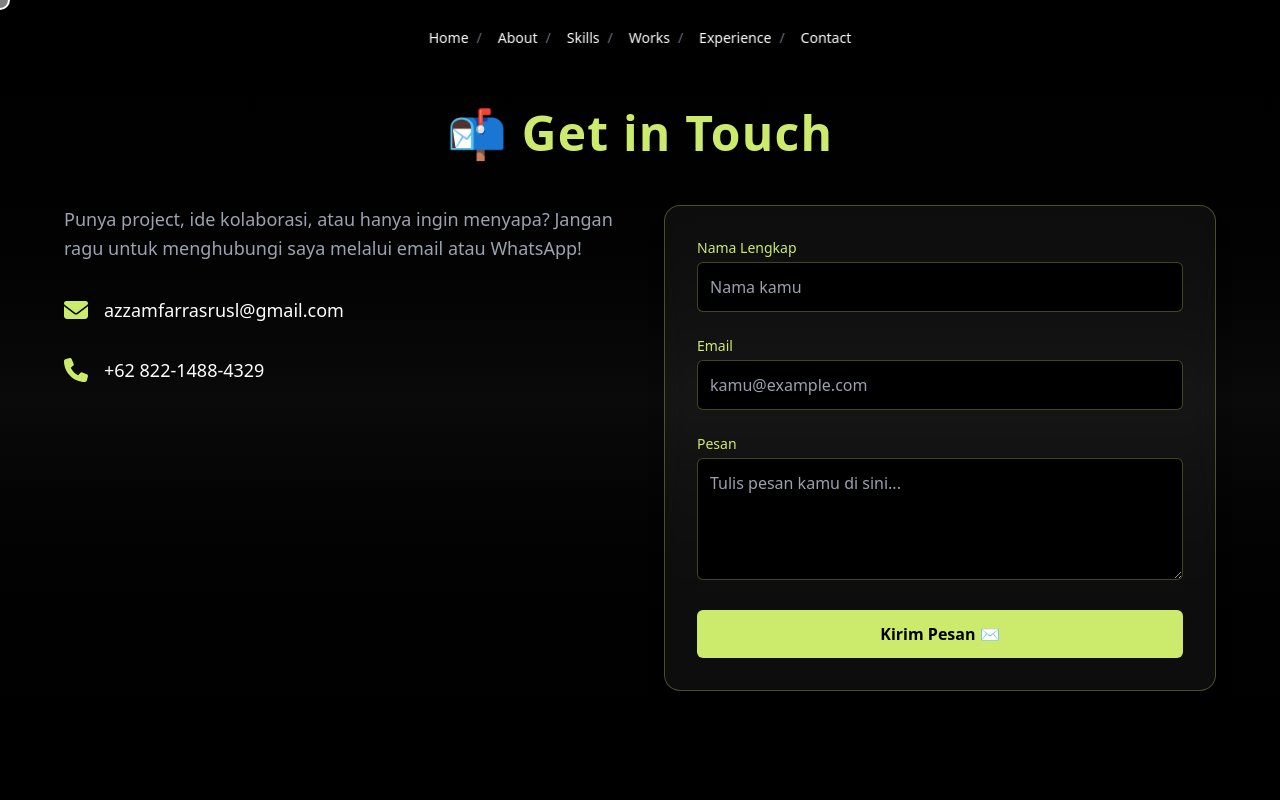
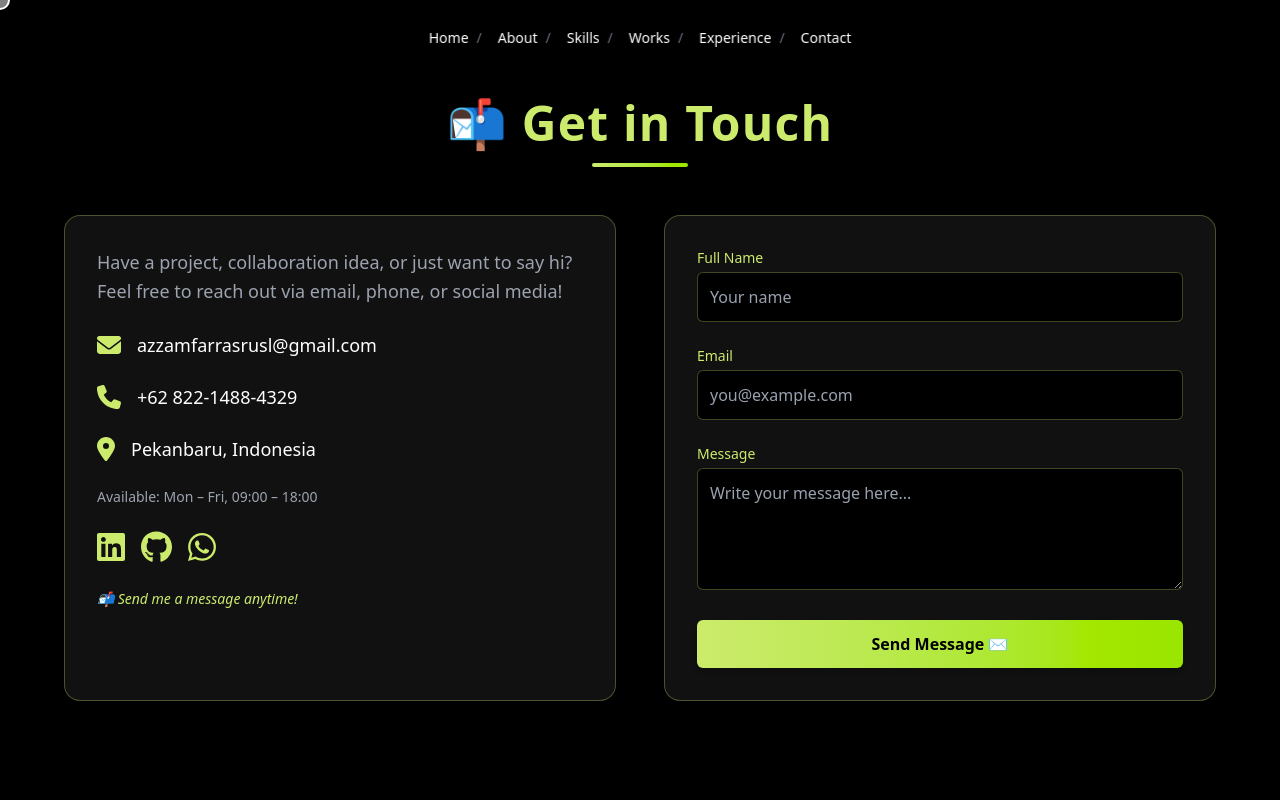
Before and after one commit to azzamfarrasruslani/Project-Portofolio, a Next.js app: page /contact in a window 1280 px wide. Shown: the top 800 px of the page. Built offline with nearby package versions, Linux system fonts and the light colour scheme.

Commit message:
update : meningkatkan ui

```diff
--- a/package.json
+++ b/package.json
@@ -29,6 +29,7 @@
     "postcss": "^8.5.3",
     "react": "^19.0.0",
     "react-dom": "^19.0.0",
+    "react-icon": "^1.0.0",
     "react-icons": "^5.5.0",
     "tailwind-merge": "^3.0.2",
     "tailwindcss": "^4.0.15"
--- a/src/app/about/components/EducationTimeline.jsx
+++ b/src/app/about/components/EducationTimeline.jsx
@@ -11,7 +11,7 @@ export default function EducationTimeline({ entries }) {
       transition={{ duration: 0.8 }}
     >
       <h3 className="text-3xl md:text-4xl font-bold text-center text-[#cceb6c]">
-        📌 Pendidikan & Pengalaman
+        📌 Education & Experience
       </h3>
 
       <div className="relative border-l-[3px] border-[#cceb6c]/30 ml-4 space-y-16">
@@ -35,7 +35,7 @@ export default function EducationTimeline({ entries }) {
             <div
               className={`bg-[#111111] border border-[#cceb6c]/20 rounded-2xl p-6 shadow-lg w-full`}
             >
-              {/* Tahun sebagai badge */}
+              {/* Year as badge */}
               <div className="mb-2">
                 <span className="inline-block bg-[#cceb6c] text-black text-xs font-bold px-3 py-1 rounded-full shadow-sm">
                   {item.time}
--- a/src/app/about/page.js
+++ b/src/app/about/page.js
@@ -12,10 +12,23 @@ const highlights = [
 ];
 
 const education = [
-  { title: "MTs Sumatra Thawalib Parabek", time: "2017 - 2019", desc: "Pendidikan menengah berbasis pesantren dan sains." },
-  { title: "SMA Negeri 2 Lubuk Basung", time: "2019 - 2023", desc: "Jurusan IPA, aktif dalam organisasi dan teknologi." },
-  { title: "Politeknik Caltex Riau — Teknik Informatika", time: "2023 - Sekarang", desc: "Fokus pada pengembangan web, jaringan, dan software engineering." },
+  {
+    title: "MTs Sumatra Thawalib Parabek",
+    time: "2017 - 2019",
+    desc: "Secondary education based on pesantren (Islamic boarding school) and science."
+  },
+  {
+    title: "SMA Negeri 2 Lubuk Basung",
+    time: "2019 - 2023",
+    desc: "Science major, active in organizations and technology."
+  },
+  {
+    title: "Caltex Riau Polytechnic — Informatics Engineering",
+    time: "2023 - Present",
+    desc: "Focused on web development, networking, and software engineering."
+  },
 ];
+
 
 const certificate = {
   title: "MikroTik Certified Network Associate (MTCNA)",
--- a/src/app/contact/page.js
+++ b/src/app/contact/page.js
@@ -1,70 +1,134 @@
 "use client";
+
 import { FontAwesomeIcon } from "@fortawesome/react-fontawesome";
-import { faEnvelope, faPhone } from "@fortawesome/free-solid-svg-icons";
+import { faEnvelope, faPhone, faMapMarkerAlt } from "@fortawesome/free-solid-svg-icons";
+import { faLinkedin, faGithub, faWhatsapp } from "@fortawesome/free-brands-svg-icons";
+import { motion } from "framer-motion";
+import { useState } from "react";
 
 export default function ContactPage() {
+  const [status, setStatus] = useState("");
+
+  const handleSubmit = (e) => {
+    e.preventDefault();
+    const { name, email, message } = e.target;
+
+    if (!email.value.includes("@")) {
+      setStatus("⚠️ Please enter a valid email!");
+      return;
+    }
+
+    const subject = encodeURIComponent("Message from Portfolio Website");
+    const body = encodeURIComponent(
+      `Name: ${name.value}\nEmail: ${email.value}\n\nMessage:\n${message.value}`
+    );
+
+    window.location.href = `mailto:azzamfarrasrusl@gmail.com?subject=${subject}&body=${body}`;
+    setStatus("✅ Message opened in your email client!");
+    e.target.reset();
+  };
+
   return (
     <section
       id="contact"
-      className="min-h-screen flex flex-col justify-center items-center bg-gradient-to-b from-black via-[#0a0a0a] to-black text-white px-6 py-20"
+      className="min-h-screen flex flex-col justify-center items-center bg-black text-white px-6 py-20"
     >
-      {/* Judul */}
-      <h2 className="text-3xl sm:text-5xl font-extrabold mb-12 text-[#cceb6c] text-center tracking-wide">
+      {/* Title */}
+      <h2 className="text-3xl sm:text-5xl font-extrabold mb-4 text-[#cceb6c] text-center tracking-wide">
         📬 Get in Touch
       </h2>
+      <div className="w-24 h-1 bg-gradient-to-r from-[#cceb6c] to-lime-400 rounded-full mb-12" />
 
       <div className="grid md:grid-cols-2 gap-12 max-w-6xl w-full">
-        {/* Info Kontak */}
-        <div className="space-y-8">
+        {/* Contact Info Card */}
+        <motion.div
+          whileHover={{ scale: 1.03 }}
+          className="bg-[#111111] border border-[#cceb6c]/30 rounded-2xl p-8 space-y-6 shadow-xl transition-all"
+        >
           <p className="text-[#9CA3AF] text-lg leading-relaxed">
-            Punya project, ide kolaborasi, atau hanya ingin menyapa? Jangan ragu
-            untuk menghubungi saya melalui email atau WhatsApp!
+            Have a project, collaboration idea, or just want to say hi? Feel free
+            to reach out via email, phone, or social media!
           </p>
 
-          <div className="flex items-center gap-4 hover:scale-105 transition-transform duration-300">
-            <FontAwesomeIcon
-              icon={faEnvelope}
-              className="text-[#cceb6c] text-2xl"
-            />
-            <span className="text-lg">azzamfarrasrusl@gmail.com</span>
+          {/* Email */}
+          <motion.div
+            whileHover={{ scale: 1.05 }}
+            className="flex items-center gap-4 cursor-pointer"
+          >
+            <FontAwesomeIcon icon={faEnvelope} className="text-[#cceb6c] text-2xl" />
+            <span className="text-lg break-all">azzamfarrasrusl@gmail.com</span>
+          </motion.div>
+
+          {/* Phone */}
+          <motion.div
+            whileHover={{ scale: 1.05 }}
+            className="flex items-center gap-4 cursor-pointer"
+          >
+            <FontAwesomeIcon icon={faPhone} className="text-[#cceb6c] text-2xl" />
+            <span className="text-lg">+62 822-1488-4329</span>
+          </motion.div>
+
+          {/* Location */}
+          <motion.div
+            whileHover={{ scale: 1.05 }}
+            className="flex items-center gap-4 cursor-default"
+          >
+            <FontAwesomeIcon icon={faMapMarkerAlt} className="text-[#cceb6c] text-2xl" />
+            <span className="text-lg">Pekanbaru, Indonesia</span>
+          </motion.div>
+
+          {/* Availability */}
+          <div className="text-[#9CA3AF] text-sm">
+            <p>Available: Mon – Fri, 09:00 – 18:00</p>
           </div>
 
-          <div className="flex items-center gap-4 hover:scale-105 transition-transform duration-300">
-            <FontAwesomeIcon
-              icon={faPhone}
-              className="text-[#cceb6c] text-2xl"
-            />
-            <span className="text-lg">+62 822-1488-4329</span>
+          {/* Social Media Links */}
+          <div className="flex items-center gap-4 mt-2">
+            <a
+              href="https://linkedin.com/in/azzamfarrasruslani"
+              target="_blank"
+              className="text-[#cceb6c] hover:text-lime-400 transition"
+            >
+              <FontAwesomeIcon icon={faLinkedin} size="2x" />
+            </a>
+            <a
+              href="https://github.com/azzamfarrasruslani"
+              target="_blank"
+              className="text-[#cceb6c] hover:text-lime-400 transition"
+            >
+              <FontAwesomeIcon icon={faGithub} size="2x" />
+            </a>
+            <a
+              href="https://wa.me/6282214884329"
+              target="_blank"
+              className="text-[#cceb6c] hover:text-lime-400 transition"
+            >
+              <FontAwesomeIcon icon={faWhatsapp} size="2x" />
+            </a>
           </div>
-        </div>
 
-        {/* Form Kontak */}
-        <form
-          onSubmit={(e) => {
-            e.preventDefault();
-            const name = e.target.name.value;
-            const email = e.target.email.value;
-            const message = e.target.message.value;
+          {/* Small CTA */}
+          <p className="text-[#cceb6c] text-sm mt-4 italic">
+            📬 Send me a message anytime!
+          </p>
+        </motion.div>
 
-            const subject = encodeURIComponent("Pesan dari Portfolio Website");
-            const body = encodeURIComponent(
-              `Nama: ${name}\nEmail: ${email}\n\nPesan:\n${message}`
-            );
-
-            window.location.href = `mailto:azzamfarrasrusl@gmail.com?subject=${subject}&body=${body}`;
-          }}
-          className="backdrop-blur-md bg-[#ffffff0d] border border-[#cceb6c]/30 rounded-2xl p-8 space-y-6 shadow-xl transition-all"
+        {/* Contact Form Card */}
+        <motion.form
+          onSubmit={handleSubmit}
+          whileHover={{ scale: 1.02 }}
+          className="bg-[#111111] border border-[#cceb6c]/30 rounded-2xl p-8 space-y-6 shadow-xl transition-all"
         >
           <div>
             <label className="block text-sm font-medium text-[#cceb6c] mb-1">
-              Nama Lengkap
+              Full Name
             </label>
             <input
               type="text"
               name="name"
               required
-              className="w-full p-3 rounded-md bg-[#000000] border border-[#cceb6c]/30 text-white placeholder-gray-400 focus:border-[#cceb6c] focus:outline-none transition"
-              placeholder="Nama kamu"
+              className="w-full p-3 rounded-md bg-black border border-[#cceb6c]/30 text-white placeholder-gray-400 focus:border-[#cceb6c] focus:outline-none transition"
+              placeholder="Your name"
             />
           </div>
 
@@ -76,31 +140,35 @@ export default function ContactPage() {
               type="email"
               name="email"
               required
-              className="w-full p-3 rounded-md bg-[#000000] border border-[#cceb6c]/30 text-white placeholder-gray-400 focus:border-[#cceb6c] focus:outline-none transition"
-              placeholder="kamu@example.com"
+              className="w-full p-3 rounded-md bg-black border border-[#cceb6c]/30 text-white placeholder-gray-400 focus:border-[#cceb6c] focus:outline-none transition"
+              placeholder="you@example.com"
             />
           </div>
 
           <div>
             <label className="block text-sm font-medium text-[#cceb6c] mb-1">
-              Pesan
+              Message
             </label>
             <textarea
               name="message"
               required
               rows={4}
-              className="w-full p-3 rounded-md bg-[#000000] border border-[#cceb6c]/30 text-white placeholder-gray-400 focus:border-[#cceb6c] focus:outline-none transition"
-              placeholder="Tulis pesan kamu di sini..."
+              className="w-full p-3 rounded-md bg-black border border-[#cceb6c]/30 text-white placeholder-gray-400 focus:border-[#cceb6c] focus:outline-none transition"
+              placeholder="Write your message here..."
             />
           </div>
 
-          <button
+          <motion.button
             type="submit"
-            className="w-full py-3 rounded-md bg-[#cceb6c] text-black font-bold hover:bg-lime-400 transition duration-300"
+            whileHover={{ scale: 1.05 }}
+            whileTap={{ scale: 0.95 }}
+            className="w-full py-3 rounded-md bg-gradient-to-r from-[#cceb6c] to-lime-400 text-black font-bold shadow-md hover:shadow-xl transition duration-300"
           >
-            Kirim Pesan ✉️
-          </button>
-        </form>
+            Send Message ✉️
+          </motion.button>
+
+          {status && <p className="mt-2 text-sm text-green-400">{status}</p>}
+        </motion.form>
       </div>
     </section>
   );
```
Also changed, not shown: src/app/about/components/CertificateCard.jsx (+22 -13 lines), src/app/about/components/HighlightCards.jsx (+16 -8 lines), src/app/components/HeroSection.jsx (+6 -6 lines), src/app/skills/page.js (+40 -49 lines), src/data/portfolio.json (+9 -9 lines), 1 other file (tests, documents, lock files or other folders).
